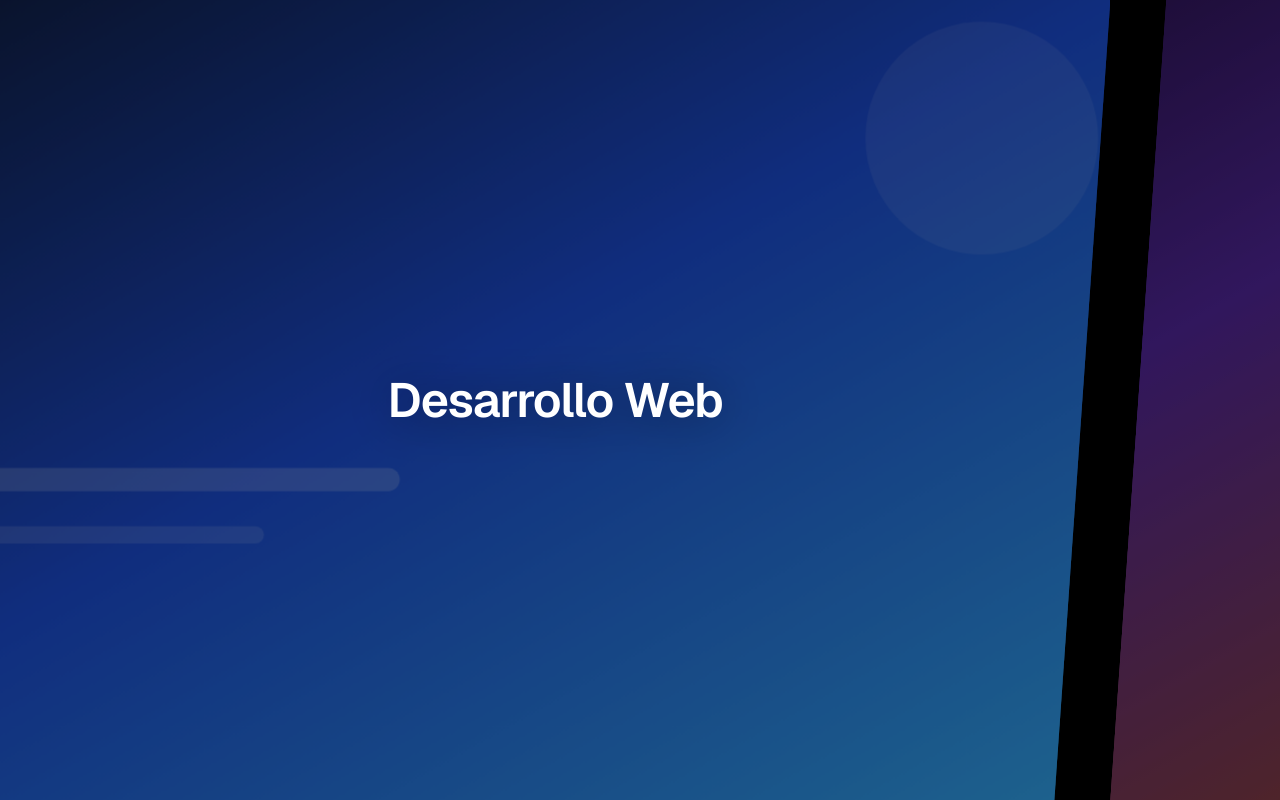
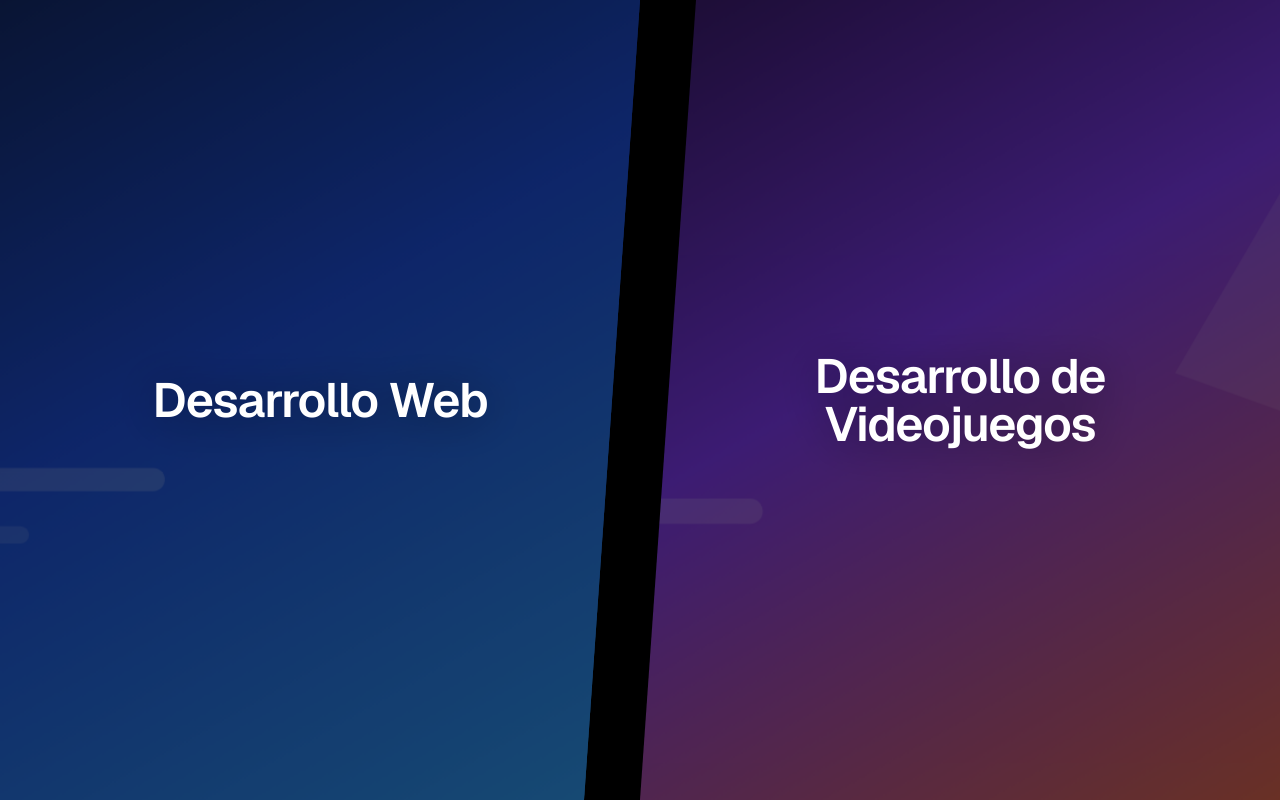
Before and after one commit to jicv22/elegant-portfolio, a Next.js app: page / in a window 1280 px wide. Built offline with nearby package versions, Linux system fonts and the light colour scheme.

Commit message:
feat: add landing intro animation
Web fullscreen reveal on first visit and Image fill layout fix.

```diff
--- a/src/app/globals.css
+++ b/src/app/globals.css
@@ -7,6 +7,7 @@
   --split-collapse-duration: 700ms;
   --split-title-fade-duration: 450ms;
   --split-vertical-enter-duration: 550ms;
+  --split-intro-reveal-duration: 650ms;
 }
 
 @theme inline {
@@ -169,6 +170,13 @@
   }
 }
 
+.split-landing--diagonal-ready .group\/split {
+  transition:
+    clip-path 0.5s cubic-bezier(0.22, 1, 0.36, 1),
+    flex-grow var(--split-collapse-duration) cubic-bezier(0.22, 1, 0.36, 1),
+    flex-basis var(--split-collapse-duration) cubic-bezier(0.22, 1, 0.36, 1);
+}
+
 body {
   background: var(--background);
   color: var(--foreground);
--- a/src/components/split-landing/MediaCarousel.tsx
+++ b/src/components/split-landing/MediaCarousel.tsx
@@ -105,7 +105,7 @@ export function MediaCarousel({
             {item.type === "image" ? (
               <div
                 className={cn(
-                  "relative h-full w-full",
+                  "absolute inset-0",
                   isVisible && isActive && "animate-ken-burns",
                   isVisible && isActive && zoomDirection === "out" && "animate-ken-burns-out",
                 )}
--- a/src/components/split-landing/SplitLanding.tsx
+++ b/src/components/split-landing/SplitLanding.tsx
@@ -1,6 +1,7 @@
 "use client";
 
 import { useCallback, useState } from "react";
+import { useSplitIntro } from "@/hooks/use-split-intro";
 import { cn } from "@/lib/cn";
 import type { SplitLandingProps } from "@/lib/split-landing/types";
 import { SplitSection } from "./SplitSection";
@@ -16,20 +17,26 @@ export function SplitLanding({
   compactFlex = DEFAULT_COMPACT_FLEX,
   compactFlexMobile = DEFAULT_COMPACT_FLEX_MOBILE,
   expandedFlex = DEFAULT_EXPANDED_FLEX,
+  showIntro = true,
 }: SplitLandingProps) {
   const [hoveredId, setHoveredId] = useState<string | null>(null);
   const [activeId, setActiveId] = useState<string | null>(null);
+  const { isIntroActive, introRevealed } = useSplitIntro();
 
   const clearHover = useCallback(() => setHoveredId(null), []);
   const clearActive = useCallback(() => setActiveId(null), []);
 
   const focusedId = hoveredId ?? activeId;
+  const introEnabled = showIntro && isIntroActive;
+  const showDiagonal = !introEnabled;
+  const isInteractive = !introEnabled;
 
   return (
     <section
       className={cn(
         "relative flex h-dvh w-full overflow-hidden bg-black",
         "flex-col lg:flex-row",
+        showDiagonal && "split-landing--diagonal-ready",
       )}
       onMouseLeave={clearHover}
     >
@@ -37,6 +44,7 @@ export function SplitLanding({
         const isExpanded = focusedId === section.id;
         const isCompacted = Boolean(focusedId && focusedId !== section.id);
         const isPeerHovered = Boolean(hoveredId && hoveredId !== section.id);
+        const isRevealTarget = index === sections.length - 1;
 
         return (
           <SplitSection
@@ -48,6 +56,12 @@ export function SplitLanding({
             isExpanded={isExpanded}
             isCompacted={isCompacted}
             isPeerHovered={isPeerHovered}
+            isRevealTarget={isRevealTarget}
+            introEnabled={introEnabled}
+            introRevealed={introRevealed}
+            showDiagonal={showDiagonal}
+            isInteractive={isInteractive}
+            showTitle={!introEnabled || !isRevealTarget || introRevealed}
             diagonalOffset={diagonalOffset}
             compactFlex={compactFlex}
             compactFlexMobile={compactFlexMobile}
--- a/src/components/split-landing/SplitSection.tsx
+++ b/src/components/split-landing/SplitSection.tsx
@@ -13,6 +13,12 @@ type SplitSectionProps = {
   isExpanded: boolean;
   isCompacted: boolean;
   isPeerHovered: boolean;
+  isRevealTarget: boolean;
+  introEnabled: boolean;
+  introRevealed: boolean;
+  showDiagonal: boolean;
+  isInteractive: boolean;
+  showTitle: boolean;
   diagonalOffset: string;
   compactFlex: number;
   compactFlexMobile: number;
@@ -32,6 +38,12 @@ export function SplitSection({
   isExpanded,
   isCompacted,
   isPeerHovered,
+  isRevealTarget,
+  introEnabled,
+  introRevealed,
+  showDiagonal,
+  isInteractive,
+  showTitle,
   diagonalOffset,
   compactFlex,
   compactFlexMobile,
@@ -44,6 +56,27 @@ export function SplitSection({
 }: SplitSectionProps) {
   const defaultImageDuration = section.defaultImageDuration ?? 6000;
   const defaultVideoDuration = section.defaultVideoDuration ?? 12000;
+
+  const flexStyle = (() => {
+    if (introEnabled) {
+      if (isRevealTarget) {
+        return {
+          flexGrow: introRevealed ? 1 : 0,
+          flexBasis: introRevealed ? "50%" : "0%",
+        };
+      }
+
+      return {
+        flexGrow: 1,
+        flexBasis: introRevealed ? "50%" : "100%",
+      };
+    }
+
+    return {
+      flexGrow: isExpanded ? expandedFlex : isCompacted ? undefined : 1,
+      flexBasis: isExpanded ? "0%" : isCompacted ? "0%" : "50%",
+    };
+  })();
 
   return (
     <Link
@@ -67,20 +100,26 @@ export function SplitSection({
           onActivate();
         }
       }}
+      tabIndex={isInteractive ? undefined : -1}
+      aria-disabled={!isInteractive}
       className={cn(
-        "group/split relative isolate min-h-0 min-w-0 overflow-hidden outline-none",
-        "transition-[flex-grow,flex-basis] duration-700 ease-[cubic-bezier(0.22,1,0.36,1)]",
+        "group/split relative isolate min-h-0 min-w-0 h-full overflow-hidden outline-none",
+        introEnabled
+          ? "transition-[flex-grow,flex-basis] duration-[var(--split-intro-reveal-duration)] ease-[cubic-bezier(0.22,1,0.36,1)]"
+          : "transition-[flex-grow,flex-basis] duration-700 ease-[cubic-bezier(0.22,1,0.36,1)]",
+        !isInteractive && "pointer-events-none",
         "focus-visible:ring-2 focus-visible:ring-white/80 focus-visible:ring-offset-2 focus-visible:ring-offset-black",
-        isFirst &&
+        showDiagonal &&
+          isFirst &&
           "max-lg:clip-split-top lg:clip-split-left max-lg:z-[2] lg:z-[1]",
-        isLast &&
+        showDiagonal &&
+          isLast &&
           "max-lg:clip-split-bottom lg:clip-split-right max-lg:z-[1] lg:z-[2]",
-        !isFirst && !isLast && "z-[1]",
+        showDiagonal && !isFirst && !isLast && "z-[1]",
         isCompacted && "split-section--compacted",
       )}
       style={{
-        flexGrow: isExpanded ? expandedFlex : isCompacted ? undefined : 1,
-        flexBasis: isExpanded ? "0%" : isCompacted ? "0%" : "50%",
+        ...flexStyle,
         ["--split-diagonal" as string]: diagonalOffset,
         ["--split-compact-flex-desktop" as string]: String(compactFlex),
         ["--split-compact-flex-mobile" as string]: String(compactFlexMobile),
@@ -105,12 +144,18 @@ export function SplitSection({
         <h2
           className={cn(
             "absolute inset-0 flex items-center justify-center px-6 text-center text-2xl font-semibold tracking-tight text-white drop-shadow-[0_2px_24px_rgba(0,0,0,0.45)] transition-opacity ease-[cubic-bezier(0.4,0,0.2,1)] sm:px-10 sm:text-3xl md:text-4xl lg:text-5xl",
-            isCompacted
-              ? "pointer-events-none opacity-0"
-              : "opacity-100 delay-[var(--split-collapse-duration)]",
+            !showTitle && "opacity-0",
+            showTitle &&
+              isCompacted &&
+              "pointer-events-none opacity-0",
+            showTitle &&
+              !isCompacted &&
+              "opacity-100 delay-[var(--split-collapse-duration)] duration-700",
           )}
           style={{
-            transitionDuration: "var(--split-title-fade-duration)",
+            transitionDuration: showTitle
+              ? undefined
+              : "var(--split-title-fade-duration)",
           }}
         >
           <span className="max-w-[18ch]">{section.title}</span>
--- /dev/null
+++ b/src/hooks/use-split-intro.ts
@@ -0,0 +1,56 @@
+"use client";
+
+import { useEffect, useState } from "react";
+import {
+  SPLIT_INTRO_HOLD_MS,
+  SPLIT_INTRO_REVEAL_DURATION_MS,
+  SPLIT_INTRO_STORAGE_KEY,
+} from "@/lib/split-landing/intro";
+
+export function useSplitIntro() {
+  const [isIntroActive, setIsIntroActive] = useState(true);
+  const [introRevealed, setIntroRevealed] = useState(false);
+
+  useEffect(() => {
+    let revealTimer: number | undefined;
+    let completeTimer: number | undefined;
+
+    const startTimer = window.setTimeout(() => {
+      const prefersReducedMotion = window.matchMedia(
+        "(prefers-reduced-motion: reduce)",
+      ).matches;
+      const hasSeenIntro =
+        sessionStorage.getItem(SPLIT_INTRO_STORAGE_KEY) === "1";
+
+      if (prefersReducedMotion || hasSeenIntro) {
+        setIntroRevealed(true);
+        setIsIntroActive(false);
+        return;
+      }
+
+      revealTimer = window.setTimeout(() => {
+        setIntroRevealed(true);
+      }, SPLIT_INTRO_HOLD_MS);
+
+      completeTimer = window.setTimeout(() => {
+        sessionStorage.setItem(SPLIT_INTRO_STORAGE_KEY, "1");
+        setIsIntroActive(false);
+      }, SPLIT_INTRO_HOLD_MS + SPLIT_INTRO_REVEAL_DURATION_MS + 50);
+    }, 0);
+
+    return () => {
+      window.clearTimeout(startTimer);
+      if (revealTimer) {
+        window.clearTimeout(revealTimer);
+      }
+      if (completeTimer) {
+        window.clearTimeout(completeTimer);
+      }
+    };
+  }, []);
+
+  return {
+    isIntroActive,
+    introRevealed,
+  };
+}
--- /dev/null
+++ b/src/lib/split-landing/intro.ts
@@ -0,0 +1,5 @@
+export const SPLIT_INTRO_STORAGE_KEY = "portfolio-split-intro-seen";
+
+export const SPLIT_INTRO_HOLD_MS = 350;
+
+export const SPLIT_INTRO_REVEAL_DURATION_MS = 650;
--- a/src/lib/split-landing/types.ts
+++ b/src/lib/split-landing/types.ts
@@ -29,4 +29,5 @@ export type SplitLandingProps = {
   compactFlex?: number;
   compactFlexMobile?: number;
   expandedFlex?: number;
+  showIntro?: boolean;
 };
```
